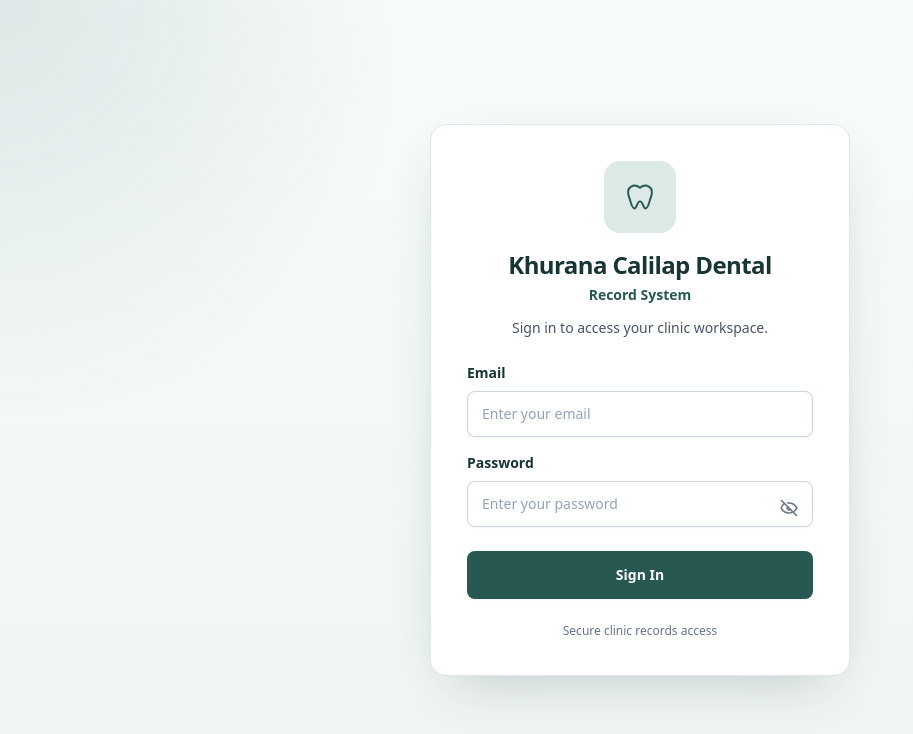
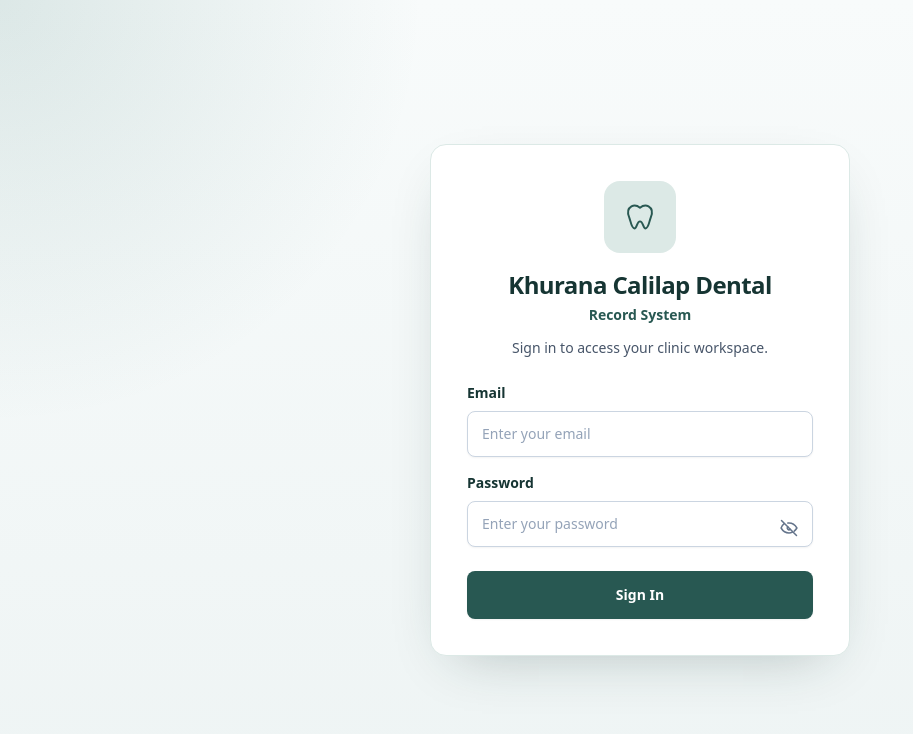
Before and after one commit to Joragocai/dental-record-system, a React (Vite) app in the folder client/: page / in a window 1280 px wide. Shown: the top 734 px of the page, without its empty margins (0-913 px from the left). Built offline with nearby package versions, Linux system fonts and the light colour scheme; no server answers.

Commit message:
Simplify login and ignore local demo attachments

```diff
--- a/client/src/pages/CloudLoginPage.jsx
+++ b/client/src/pages/CloudLoginPage.jsx
@@ -168,9 +168,6 @@
           {busy ? "Signing in…" : "Sign In"}
         </button>
 
-        <p className="text-center text-xs text-slate-500">
-          Secure clinic records access
-        </p>
       </form>
     </main>
   );
```
Also changed, not shown: 1 other file (tests, documents, lock files or other folders).
